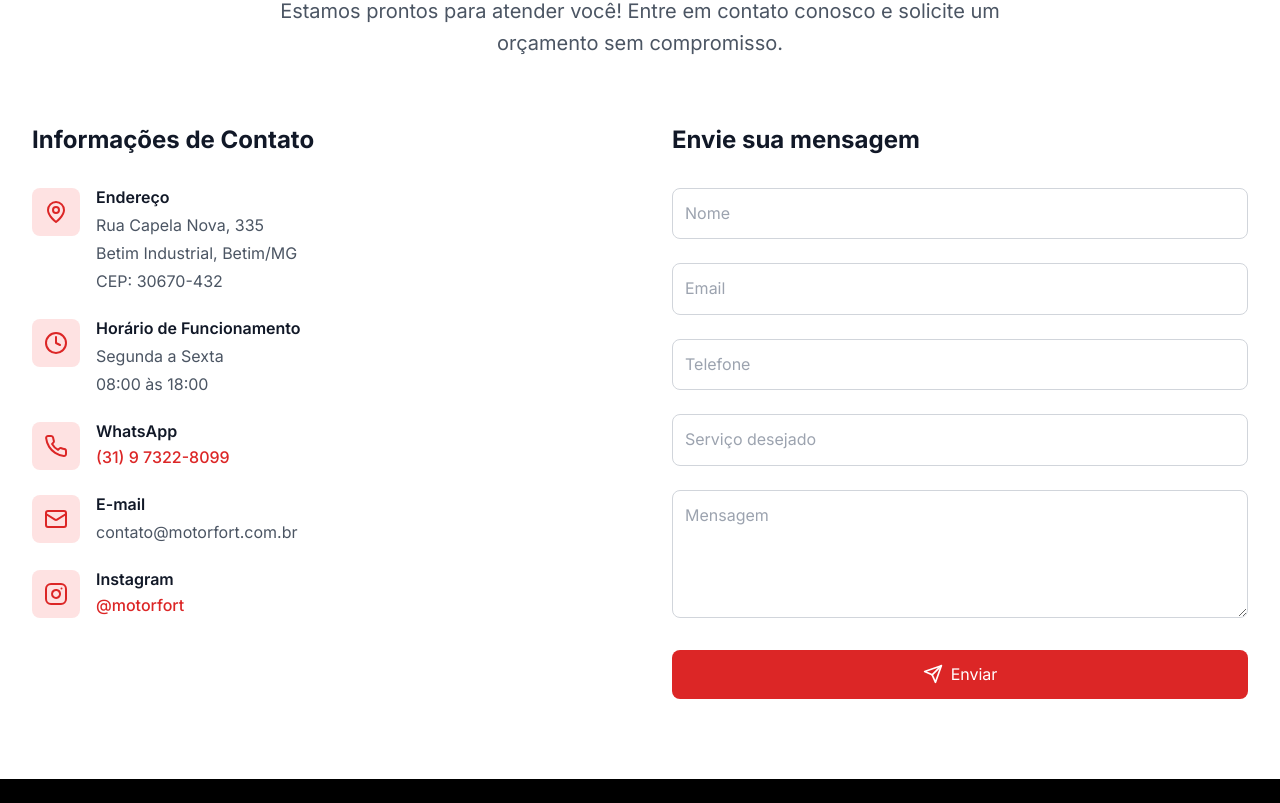
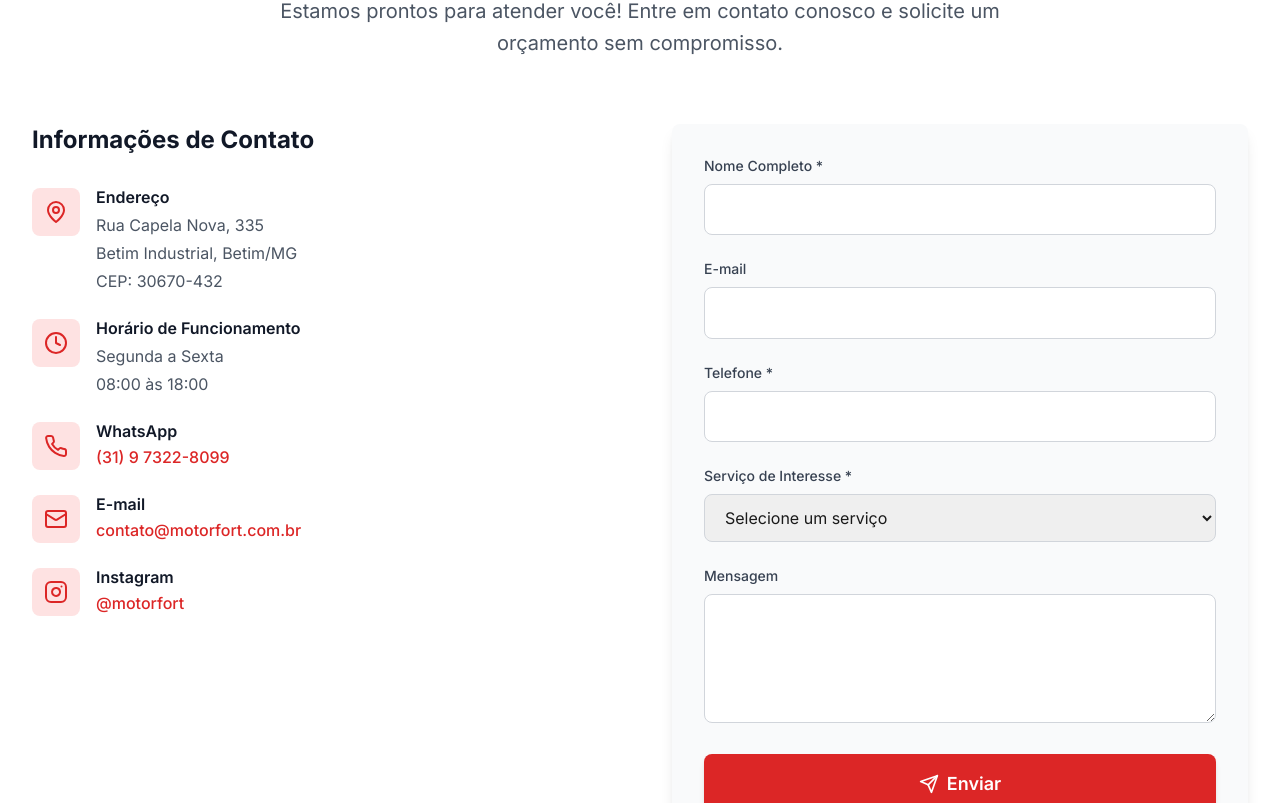
Before and after one commit to assessoriajhessiimoura-gif/motor-fort-, a React (Vite) app: page / in a window 1280 px wide. Shown: the part 5837-6640 px from the top of the page. Built offline with nearby package versions, Linux system fonts and the light colour scheme.

Commit message:
Update Contact.tsx

```diff
--- a/src/components/Contact.tsx
+++ b/src/components/Contact.tsx
@@ -12,7 +12,9 @@ const Contact: React.FC = () => {
   const [isSubmitting, setIsSubmitting] = useState(false);
   const [submitted, setSubmitted] = useState(false);
 
-  const handleInputChange = (e: React.ChangeEvent<HTMLInputElement | HTMLTextAreaElement | HTMLSelectElement>) => {
+  const handleInputChange = (
+    e: React.ChangeEvent<HTMLInputElement | HTMLTextAreaElement | HTMLSelectElement>
+  ) => {
     const { name, value } = e.target;
     setFormData(prev => ({
       ...prev,
@@ -20,7 +22,7 @@ const Contact: React.FC = () => {
     }));
   };
 
-  const handleSubmit = async (e: React.FormEvent) => {
+  const handleSubmit = (e: React.FormEvent) => {
     e.preventDefault();
     setIsSubmitting(true);
 
@@ -28,8 +30,7 @@ const Contact: React.FC = () => {
       setIsSubmitting(false);
       setSubmitted(true);
 
-      // Mensagem fixa + dados do formulário
-      const whatsappMessage = `Olá, gostaria de fazer um orçamento!
+      const whatsappMessage = `Olá! Gostaria de solicitar um orçamento:
 
 Nome: ${formData.name}
 Email: ${formData.email}
@@ -40,7 +41,6 @@ Mensagem: ${formData.message}`;
       const encodedMessage = encodeURIComponent(whatsappMessage);
       window.open(`https://wa.me/553173228099?text=${encodedMessage}`, "_blank");
 
-      // Resetar o formulário
       setTimeout(() => {
         setSubmitted(false);
         setFormData({
@@ -71,7 +71,6 @@ Mensagem: ${formData.message}`;
         <div className="grid grid-cols-1 lg:grid-cols-2 gap-16">
           {/* Contact Information */}
           <div className="space-y-8">
-            <div>
             <h3 className="text-2xl font-bold text-gray-900 mb-8">
               Informações de Contato
             </h3>
@@ -114,7 +113,7 @@ Mensagem: ${formData.message}`;
                 <div>
                   <h4 className="font-semibold text-gray-900 mb-1">WhatsApp</h4>
                   <a
-                      href="https://wa.me/553173228099?text=Ol%C3%A1,%20gostaria%20de%20fazer%20um%20or%C3%A7amento!"
+                    href="https://wa.me/553173228099?text=Olá,%20gostaria%20de%20fazer%20um%20orçamento!"
                     target="_blank"
                     rel="noopener noreferrer"
                     className="text-red-600 hover:text-red-700 font-medium"
@@ -131,7 +130,12 @@ Mensagem: ${formData.message}`;
                 </div>
                 <div>
                   <h4 className="font-semibold text-gray-900 mb-1">E-mail</h4>
-                    <p className="text-gray-600">contato@motorfort.com.br</p>
+                  <a
+                    href="mailto:contato@motorfort.com.br"
+                    className="text-red-600 hover:text-red-700 font-medium"
+                  >
+                    contato@motorfort.com.br
+                  </a>
                 </div>
               </div>
 
@@ -154,78 +158,129 @@ Mensagem: ${formData.message}`;
               </div>
             </div>
           </div>
-          </div>
 
           {/* Form */}
           <div>
-            <h3 className="text-2xl font-bold text-gray-900 mb-8">
-              Envie sua mensagem
+            {submitted ? (
+              <div className="flex flex-col items-center justify-center p-10 bg-green-50 rounded-lg shadow-lg">
+                <CheckCircle className="w-16 h-16 text-green-500 mb-4" />
+                <h3 className="text-2xl font-bold text-gray-900 mb-2">
+                  Mensagem Enviada!
                 </h3>
-            <form onSubmit={handleSubmit} className="space-y-6">
+                <p className="text-gray-600 text-center">
+                  Em breve entraremos em contato com você pelo WhatsApp.
+                </p>
+              </div>
+            ) : (
+              <form onSubmit={handleSubmit} className="bg-gray-50 p-8 rounded-lg shadow-lg space-y-6">
+                {/* Nome */}
+                <div>
+                  <label htmlFor="name" className="block text-sm font-medium text-gray-700 mb-2">
+                    Nome Completo *
+                  </label>
                   <input
                     type="text"
+                    id="name"
                     name="name"
-                placeholder="Nome"
                     value={formData.name}
                     onChange={handleInputChange}
                     required
-                className="w-full p-3 border border-gray-300 rounded-lg"
+                    className="w-full px-4 py-3 rounded-lg border border-gray-300 focus:ring-2 focus:ring-red-500 focus:border-red-500"
                   />
+                </div>
+
+                {/* Email */}
+                <div>
+                  <label htmlFor="email" className="block text-sm font-medium text-gray-700 mb-2">
+                    E-mail
+                  </label>
                   <input
                     type="email"
+                    id="email"
                     name="email"
-                placeholder="Email"
                     value={formData.email}
                     onChange={handleInputChange}
-                required
-                className="w-full p-3 border border-gray-300 rounded-lg"
+                    className="w-full px-4 py-3 rounded-lg border border-gray-300 focus:ring-2 focus:ring-red-500 focus:border-red-500"
                   />
+                </div>
+
+                {/* Telefone */}
+                <div>
+                  <label htmlFor="phone" className="block text-sm font-medium text-gray-700 mb-2">
+                    Telefone *
+                  </label>
                   <input
                     type="tel"
+                    id="phone"
                     name="phone"
-                placeholder="Telefone"
                     value={formData.phone}
                     onChange={handleInputChange}
                     required
-                className="w-full p-3 border border-gray-300 rounded-lg"
+                    className="w-full px-4 py-3 rounded-lg border border-gray-300 focus:ring-2 focus:ring-red-500 focus:border-red-500"
                   />
-              <input
-                type="text"
+                </div>
+
+                {/* Serviço de Interesse */}
+                <div>
+                  <label htmlFor="service" className="block text-sm font-medium text-gray-700 mb-2">
+                    Serviço de Interesse *
+                  </label>
+                  <select
+                    id="service"
                     name="service"
-                placeholder="Serviço desejado"
                     value={formData.service}
                     onChange={handleInputChange}
                     required
-                className="w-full p-3 border border-gray-300 rounded-lg"
-              />
+                    className="w-full px-4 py-3 rounded-lg border border-gray-300 focus:ring-2 focus:ring-red-500 focus:border-red-500"
+                  >
+                    <option value="">Selecione um serviço</option>
+                    <optgroup label="Serviços de Retífica">
+                      <option value="Retífica de Motor">Retífica de Motor</option>
+                      <option value="Retífica de Cabeçote">Retífica de Cabeçote</option>
+                      <option value="Bloco do Motor">Bloco do Motor</option>
+                      <option value="Virabrequim">Virabrequim</option>
+                      <option value="Bielas">Bielas</option>
+                    </optgroup>
+                    <optgroup label="Serviços Mecânicos">
+                      <option value="Troca de Óleo">Troca de Óleo</option>
+                      <option value="Revisão Completa">Revisão Completa</option>
+                      <option value="Troca de Correia Dentada">Troca de Correia Dentada</option>
+                      <option value="Suspensão e Freios">Suspensão e Freios</option>
+                      <option value="Embreagem">Embreagem</option>
+                    </optgroup>
+                  </select>
+                </div>
+
+                {/* Mensagem */}
+                <div>
+                  <label htmlFor="message" className="block text-sm font-medium text-gray-700 mb-2">
+                    Mensagem
+                  </label>
                   <textarea
+                    id="message"
                     name="message"
-                placeholder="Mensagem"
+                    rows={4}
                     value={formData.message}
                     onChange={handleInputChange}
-                className="w-full p-3 border border-gray-300 rounded-lg h-32"
+                    className="w-full px-4 py-3 rounded-lg border border-gray-300 focus:ring-2 focus:ring-red-500 focus:border-red-500"
                   ></textarea>
+                </div>
 
+                {/* Botão */}
                 <button
                   type="submit"
                   disabled={isSubmitting}
-                className="bg-red-600 text-white px-6 py-3 rounded-lg flex items-center justify-center space-x-2 hover:bg-red-700 transition-colors w-full"
+                  className="w-full flex items-center justify-center px-6 py-4 bg-red-600 text-white text-lg font-semibold rounded-lg shadow-md hover:bg-red-700 transition-colors disabled:opacity-50"
                 >
-                {isSubmitting ? (
-                  <span>Enviando...</span>
-                ) : submitted ? (
+                  {isSubmitting ? "Enviando..." : (
                     <>
-                    <CheckCircle className="w-5 h-5" />
-                    <span>Enviado!</span>
-                  </>
-                ) : (
-                  <>
-                    <Send className="w-5 h-5" />
-                    <span>Enviar</span>
+                      <Send className="w-5 h-5 mr-2" />
+                      Enviar
                     </>
                   )}
                 </button>
               </form>
+            )}
           </div>
         </div>
       </div>
```
Lines whose indentation alone changed are shown as unchanged.
